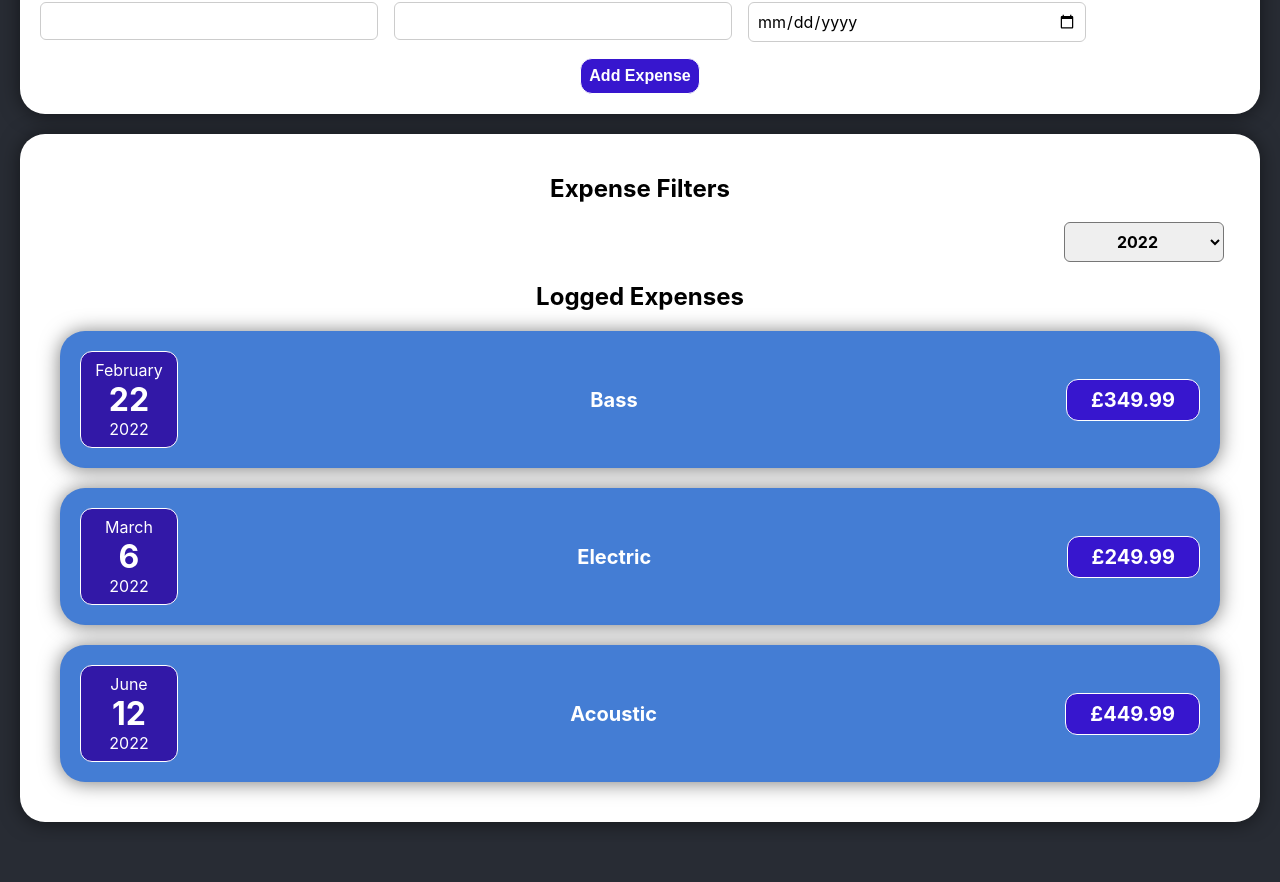
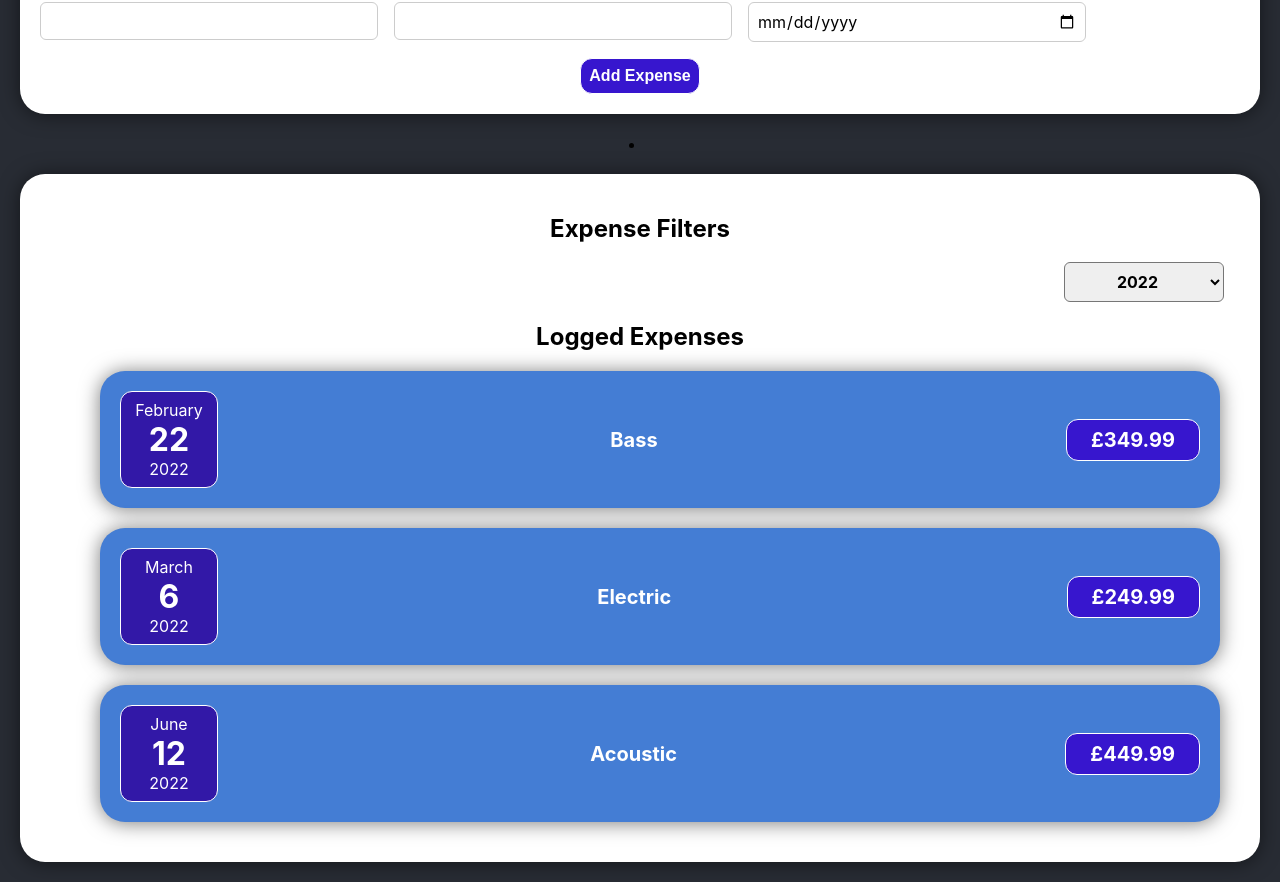
Before and after one commit to nlovell/react-expenses-tracker, a React (Create React App) app: page / in a window 1280 px wide. Shown: the part 300-1182 px from the top of the page. Before the commit the page ends 1142 px from the top, so only its background shows below. Built offline with nearby package versions, Linux system fonts and the light colour scheme.

Commit message:
Create ExpensesList component

```diff
--- a/src/components/Expenses/Expenses.tsx
+++ b/src/components/Expenses/Expenses.tsx
@@ -2,6 +2,7 @@ import { useState, VFC } from "react";
 import ExpenseFilter, { IExpenseFilter } from "./ExpenseFilter/ExpensesFilter";
 import Card from "../UI/Card/Card";
 import ExpenseItem, { IExpenseItem } from "./ExpenseItem";
+import ExpensesList from "./ExpensesList";
 
 export interface IExpenseItems {
   items: readonly IExpenseItem[];
@@ -35,22 +36,16 @@ const Expenses: VFC<IExpenseItems> = ({ items }) => {
   };
 
   return (
-    <Card>
+    <li><Card>
       <h2>Expense Filters</h2>
       <ExpenseFilter filterHandler={submitExpensesFilterHandler} />
       <div>
         <h2>Logged Expenses</h2>
 
-        {filteredItems.items.map(({ date, title, cost }) => (
-          <ExpenseItem
-            key={title + date}
-            date={date}
-            title={title}
-            cost={cost}
-          />
-        ))}
+        <ExpensesList items={filteredItems.items} />
       </div>
     </Card>
+    </li>
   );
 };
 
--- /dev/null
+++ b/src/components/Expenses/ExpensesList.css
@@ -0,0 +1,9 @@
+.expenses-list {
+    list-style: none;
+    padding: 0;
+}
+
+.expenses-list__fallback {
+    color: white;
+    text-align: center;
+}
--- /dev/null
+++ b/src/components/Expenses/ExpensesList.tsx
@@ -0,0 +1,25 @@
+import React from 'react';
+import ExpenseItem, { IExpenseItem } from "./ExpenseItem";
+import { IExpenseItems } from './Expenses';
+
+
+const ExpensesList = ({ items }: IExpenseItems) => {
+
+
+    if (items.length === 0) {
+        return <h2 className="expenses-list__fallback">No items found for the selected filter.</h2>
+    }
+    else {
+        return <ul className="expenses-list"> {(items.map(({ date, title, cost }) => (
+            <ExpenseItem
+                key={title + date}
+                date={date}
+                title={title}
+                cost={cost}
+            />)
+        ))}
+        </ul>
+    }
+}
+
+export default ExpensesList;
```
